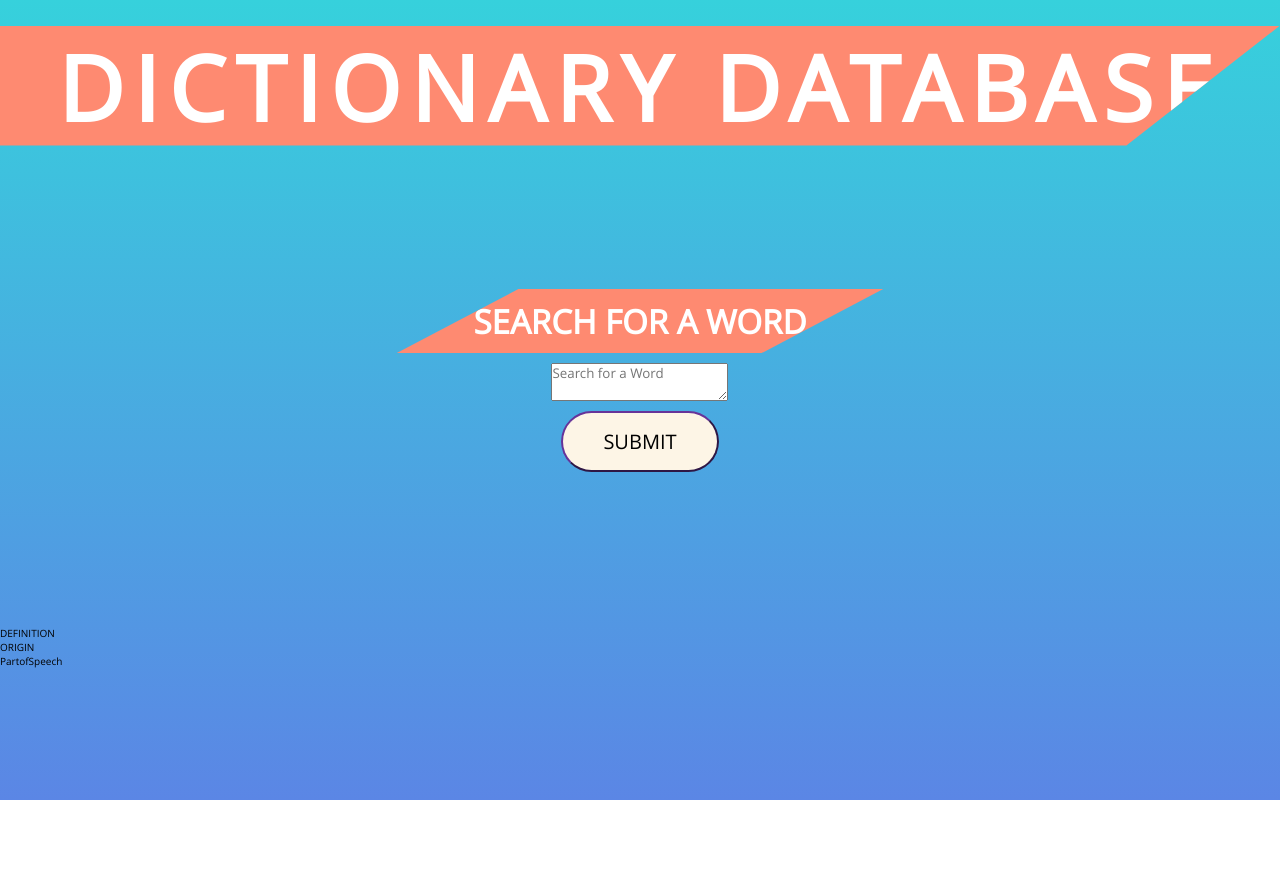
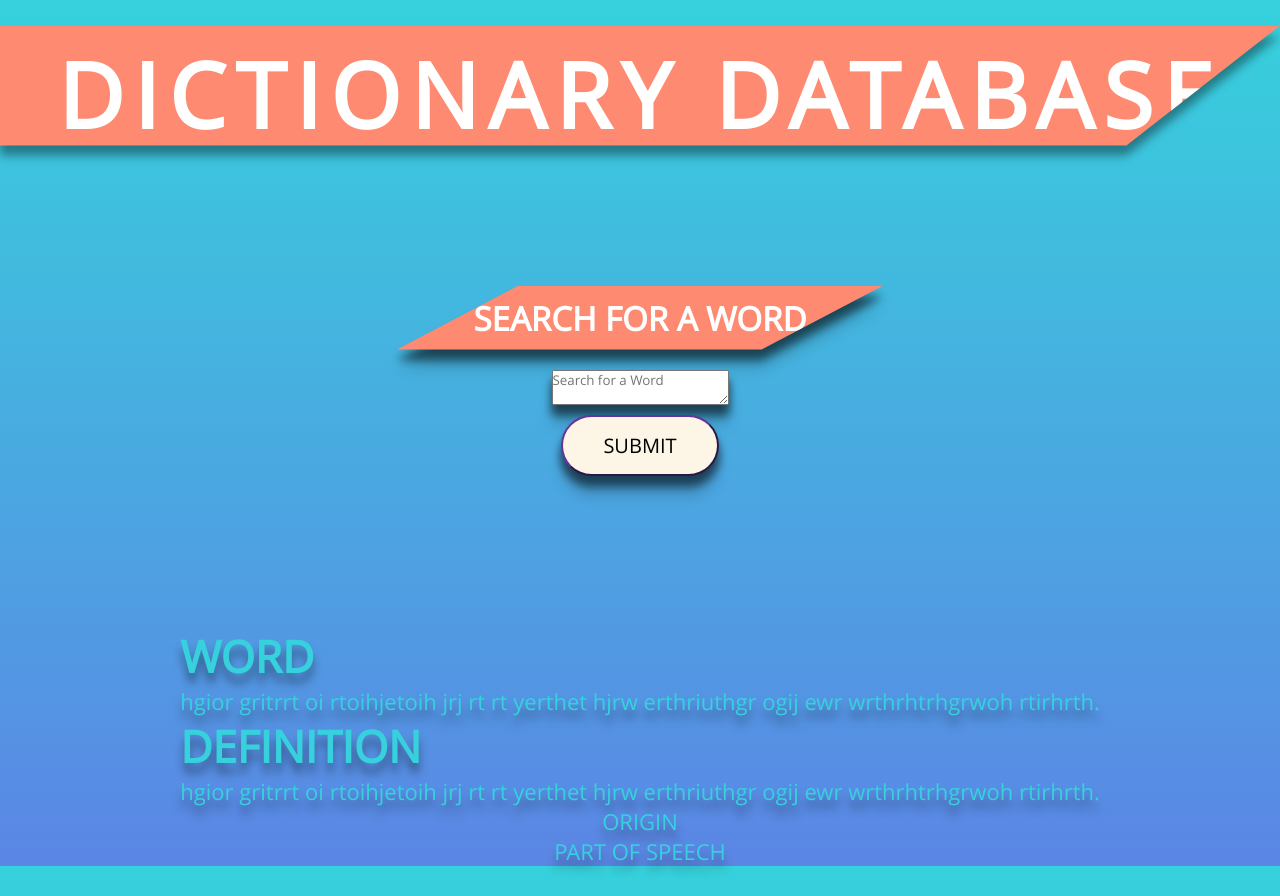
Before and after one commit to staten-island-tech/api-project-melkadze, a website: page test.html in a window 1280 px wide. Before the commit the page ends 800 px from the top, so only its background shows below. Drawn offline with Linux system fonts and the light colour scheme.

Commit message:
Add files via upload

```diff
--- a/style.css
+++ b/style.css
@@ -34,9 +34,13 @@ body{
 	font-family: 'Product Sans';
 }
 
+.wrapper{
+	filter: drop-shadow(0px 10px 5px rgba(0, 0, 0, 0.384));
+}
 .banner{
     text-align: center;
-    margin: 0 auto;
+	margin: 0 auto;
+	padding-top:.75rem;
     color: white;
     background-color: #fe8a71;
     height: 15vh;
@@ -54,11 +58,14 @@ margin-top:2%;
     display: flex;
     flex-direction: column;
     justify-content: space-evenly;
-    align-items: center;
+	align-items: center;
+	width: 100%;
+	height:25vh;
+	filter: drop-shadow(0px 10px 5px rgba(0, 0, 0, 0.384));
 }
 
 .user-search-banner{
-	margin-bottom: 1rem;
+	margin-bottom: 2rem;
 	padding-top:1rem;
 	padding-bottom:1rem;
 	text-align: center;
@@ -66,7 +73,7 @@ margin-top:2%;
 	width: 38vw;
 	height: 8vh;
 	clip-path: polygon(25% 0%, 100% 0%, 75% 100%, 0% 100%);
-	shadow
+
 }
 
 #word-form{
@@ -115,20 +122,16 @@ margin-top:2%;
 .display{
 	display: flex;
 	align-items: center;
-	justify-content: space-between;
+	justify-content: space-evenly;
 	flex-direction: column;
-}
-
-.display-word{
 	color: var(--color-secondary);
-	display: flex;
-	align-items: center;
-	justify-content: space-between;
-	height: 10rem;
+	height: 30vh;
 	font-size: 2.2rem;
 	width: 100%;
 }
 
+
+
 .display-image img{
 	height: 9rem;
 }
--- a/test.html
+++ b/test.html
@@ -19,13 +19,18 @@
                 </div>
             </div>
         </form>
-        <div class="display-name">
-            <h1 class="word-name-size"></h1>
-            <h2 class="word-num"></h2>
+        <div class="display">
+            <div class="display-word">
+               <h1 class="word-name-size"> WORD </h1>
+               <p>hgior gritrrt oi rtoihjetoih jrj rt rt yerthet hjrw erthriuthgr ogij ewr wrthrhtrhgrwoh  rtirhrth.</p>
             </div>
-        <div class="display-definition">DEFINITION</div>
+            <div class="display-definition">
+                <h1>DEFINITION</h1>
+                <p>hgior gritrrt oi rtoihjetoih jrj rt rt yerthet hjrw erthriuthgr ogij ewr wrthrhtrhgrwoh  rtirhrth.</p>
+
+            </div>
             <div class="display-origin">ORIGIN</div>
-        <div class="display-PartofSpeech">PartofSpeech</div>
+            <div class="display-PartofSpeech">PART OF SPEECH</div>
 
             <div class="display-image-banner">
                 <img src="" alt="" class="display-image-front-def">
@@ -35,6 +40,8 @@
             </div>
         </div>
 
+    </div>
+
 
 
    <script src="api.js"></script>
```
Also changed, not shown: api.js (line endings or trailing spaces), package.json (line endings or trailing spaces), 1 other file. Lines whose indentation alone changed are shown as unchanged.
